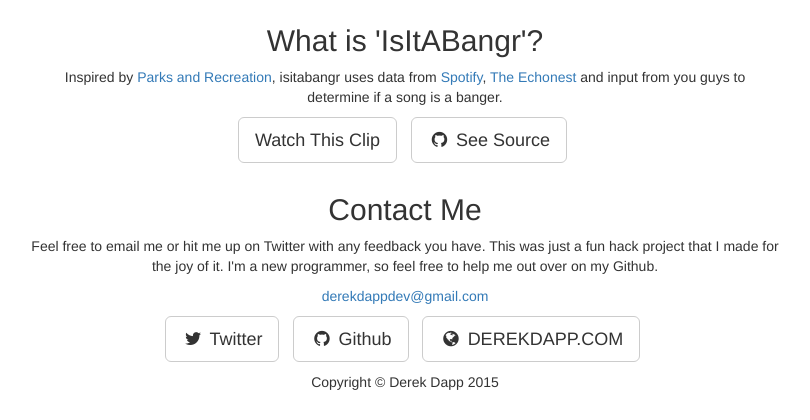
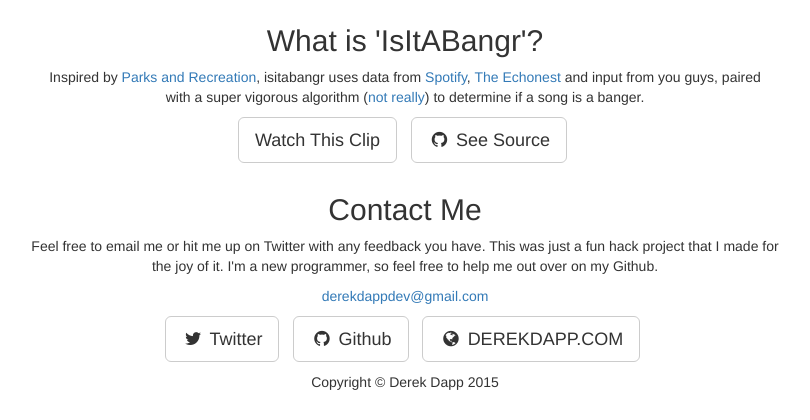
Before and after one commit to derekdapp/isitabangr, a Rails app: page / in a window 1280 px wide. Shown: the part 355-775 px from the top of the page, without its empty margins (235-1045 px from the left). Run offline with Rails 7, Linux system fonts and the light colour scheme; style sheets or scripts are compiled from the project's sources; some libraries are stand-ins or nearby versions.

Commit message:
fixed some links

```diff
--- a/app/views/layouts/_static_pieces.html.erb
+++ b/app/views/layouts/_static_pieces.html.erb
@@ -18,13 +18,13 @@
         <div class="container shady">
             <div class="col-lg-8 col-lg-offset-2">
                 <h2>What is 'IsItABangr'?</h2>
-                <p>Inspired by <a href="http://www.nbc.com/parks-and-recreation">Parks and Recreation</a>, isitabangr uses data from <a href="http://www.spotify.com/">Spotify</a>, <a href="http://the.echonest.com/">The Echonest</a> and input from you guys to determine if a song is a banger.</p>
+                <p>Inspired by <a href="http://www.nbc.com/parks-and-recreation">Parks and Recreation</a>, isitabangr uses data from <a href="http://www.spotify.com/">Spotify</a>, <a href="http://the.echonest.com/">The Echonest</a> and input from you guys, paired with a super vigorous algorithm (<a href="https://github.com/derekdapp/isitabangr/blob/master/app/controllers/songs_controller.rb">not really</a>) to determine if a song is a banger.</p>
                 <ul class="list-inline banner-social-buttons">
                     <li>
                        <a href="https://www.youtube.com/watch?v=kE6leI0VAIQ" class="btn btn-default btn-lg">Watch This Clip</a>
                     </li>
                     <li>
-                        <a href="https://github.com/IronSummitMedia/startbootstrap" class="btn btn-default btn-lg"><i class="fa fa-github fa-fw"></i> <span class="network-name">See Source</span></a>
+                        <a href="https://github.com/derekdapp/isitabangr" class="btn btn-default btn-lg"><i class="fa fa-github fa-fw"></i> <span class="network-name">See Source</span></a>
                     </li>
                 </ul>
             </div>
```
